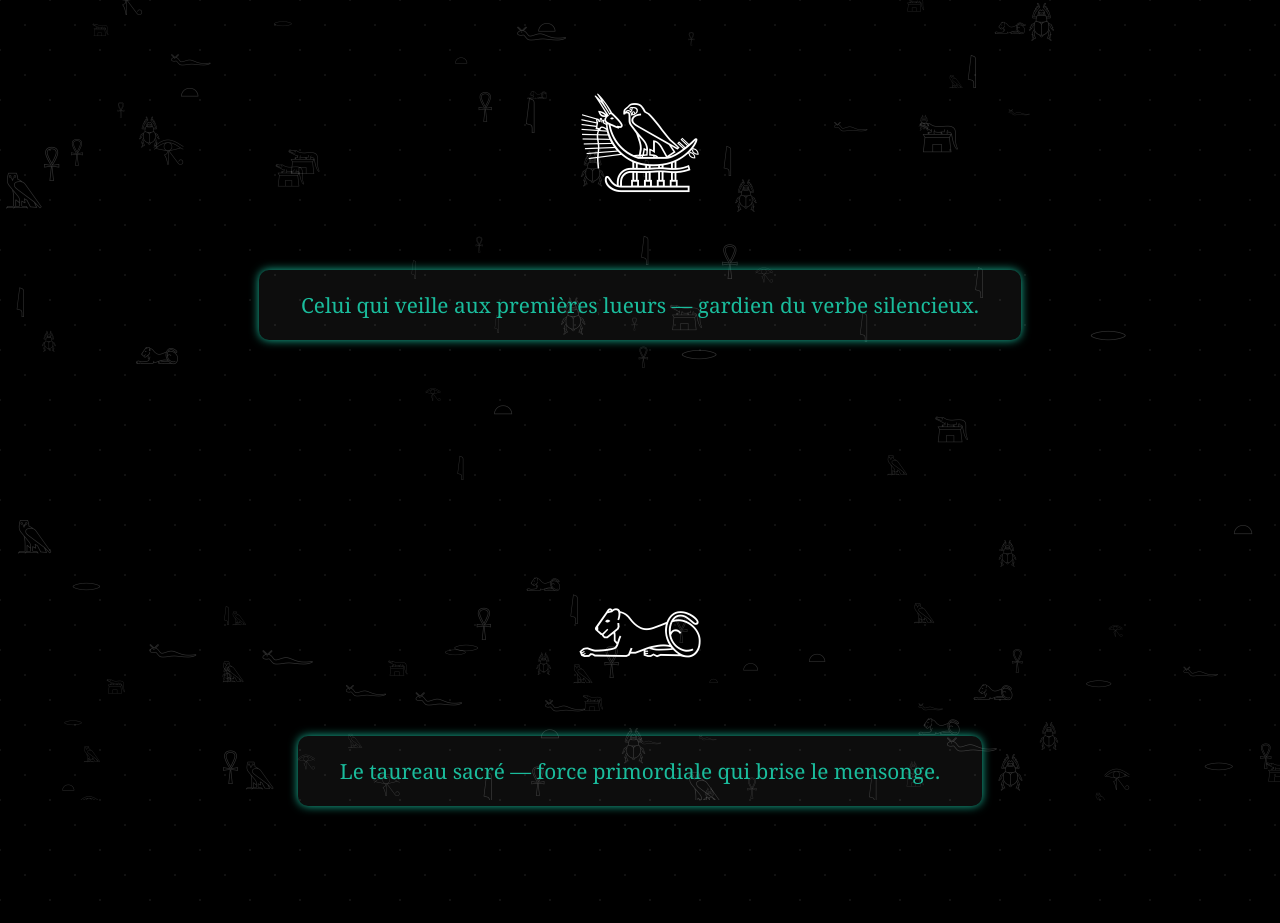
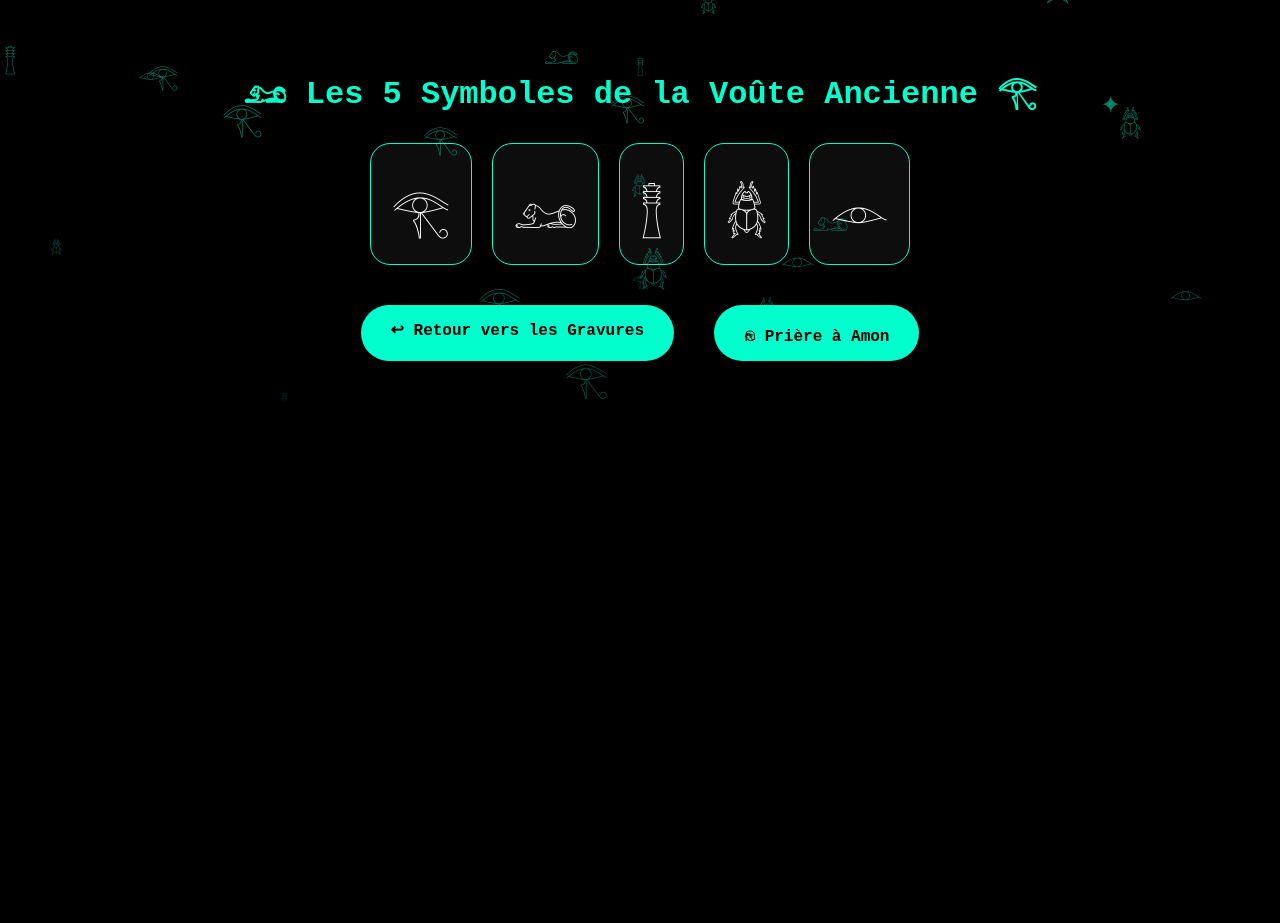
Before and after one commit to Langageneo/Langage-Neo-Sacred-Cod, a plain HTML site: page symbole.html in a window 1280 px wide. Shown: the top 923 px of the page. After the commit the page ends 800 px from the top, so only its background shows below. Drawn offline with Linux system fonts and the light colour scheme.

Commit message:
symbole.html
Signed-off-by: Parfait Guiri  <parfait.guiri@gmail.com>

```diff
--- a/symbole.html
+++ b/symbole.html
@@ -1,25 +1,74 @@
-<!DOCTYPE html>
-<html lang="fr">
+<!DOCTYPE html><html lang="fr">
 <head>
-  <meta charset="UTF-8" />
-  <meta name="viewport" content="width=device-width, initial-scale=1" />
-  <title>symbole</title>
+  <meta charset="UTF-8">
+  <title>𓂀 Page 4 — Symboles Sacrés 𓃭</title>
   <style>
     body {
       margin: 0;
       padding: 0;
-      font-family: 'Georgia', serif;
-      background: #000;
-      color: #fff;
-      overflow-x: hidden;
-      background-image: radial-gradient(#111 1px, transparent 1px), radial-gradient(#111 1px, transparent 1px);
-      background-position: 0 0, 25px 25px;
-      background-size: 50px 50px;
+      background: black;
+      color: white;
+      font-family: 'Courier New', monospace;
+      overflow: hidden;
+      position: relative;
+    }.container {
+  text-align: center;
+  padding: 40px 20px;
+  z-index: 2;
   position: relative;
 }
 
+h1 {
+  font-size: 2em;
+  color: #00ffcc;
+  margin-bottom: 30px;
+}
+
+.symboles {
+  display: flex;
+  justify-content: center;
+  flex-wrap: wrap;
+  gap: 20px;
+  margin-bottom: 40px;
+}
+
+.symbole {
+  font-size: 3em;
+  background-color: rgba(255, 255, 255, 0.05);
+  border: 1px solid #00ffcc;
+  padding: 20px;
+  border-radius: 20px;
+  transition: transform 0.3s;
+}
+
+.symbole:hover {
+  transform: scale(1.2);
+  background-color: #00ffcc;
+  color: black;
+}
+
+.buttons {
+  display: flex;
+  justify-content: center;
+  gap: 40px;
+}
+
+.buttons a {
+  background-color: #00ffcc;
+  color: black;
+  padding: 15px 30px;
+  border-radius: 30px;
+  font-weight: bold;
+  text-decoration: none;
+  transition: background 0.3s;
+}
+
+.buttons a:hover {
+  background-color: #00bfa6;
+}
+
 .rain {
-      position: fixed;
+  position: absolute;
   top: 0;
   left: 0;
   width: 100%;
@@ -31,132 +80,54 @@
 
 .rain span {
   position: absolute;
-      top: -10%;
-      font-size: 20px;
-      color: rgba(255, 255, 255, 0.2);
+  white-space: nowrap;
+  color: #00ffcc;
   animation: fall linear infinite;
+  user-select: none;
 }
 
 @keyframes fall {
-      0% { transform: translateY(-100%); }
-      100% { transform: translateY(120vh); }
+  0% {
+    transform: translateY(-100vh);
+    opacity: 0;
+  }
+  10% {
+    opacity: 1;
+  }
+  100% {
+    transform: translateY(110vh);
+    opacity: 0;
+  }
 }
 
-    .symbol-block {
-      padding: 4em 2em;
-      text-align: center;
-      position: relative;
-      z-index: 1;
-    }
-
-    .symbol {
-      font-size: 6em;
-      margin-bottom: 0.5em;
-    }
-
-    .description {
-      font-size: 1.3em;
-      color: #1abc9c;
-      background-color: rgba(255,255,255,0.05);
-      display: inline-block;
-      padding: 1em 2em;
-      border-radius: 10px;
-      box-shadow: 0 0 10px #1abc9c;
-      max-width: 90%;
-      margin-bottom: 3em;
-    }
-
-    .button-container {
-      display: flex;
-      justify-content: center;
-      gap: 50px;
-      flex-wrap: wrap;
-      margin-top: 40px;
-      margin-bottom: 40px;
-      position: relative;
-      z-index: 1;
-    }
-
-    .return-button, .prayer-button {
-      display: inline-block;
-      padding: 20px 40px;
-      font-size: 1.5em;
-      font-weight: bold;
-      border-radius: 50px;
-      text-decoration: none;
-      color: white;
-      box-shadow: 0 0 25px #1abc9c;
-      background: radial-gradient(circle, #1abc9c 30%, #0f2027 100%);
-      transition: transform 0.3s ease;
-      cursor: pointer;
-      user-select: none;
-    }
-
-    .return-button:hover, .prayer-button:hover {
-      transform: scale(1.1);
-      box-shadow: 0 0 40px #1abc9cff;
-    }
-
-    .prayer-text {
-      display: block;
-      font-size: 0.7em;
-      font-weight: normal;
-      margin-top: 10px;
-      color: #ade2c4;
-      text-shadow: 0 0 5px #1abc9c;
-      max-width: 250px;
-    }
   </style>
 </head>
 <body>
-  <div class="rain" id="rain"></div>
+  <div class="container">
+    <h1>𓃭 Les 5 Symboles de la Voûte Ancienne 𓂀</h1>
+    <div class="symboles">
+      <div class="symbole">𓂀</div>
+      <div class="symbole">𓃭</div>
+      <div class="symbole">𓊽</div>
+      <div class="symbole">𓆣</div>
+      <div class="symbole">𓁹</div>
+    </div>
+    <div class="buttons">
+      <a href="chapitre9-gravures.html">↩ Retour vers les Gravures</a>
+      <a href="priere-amon.html">𓁶 Prière à Amon</a>
+    </div>
+  </div>  <div class="rain" id="rain"></div>  <script>
+    const symbols = ['𓂀', '𓃭', '𓊽', '𓆣', '𓁹', '*', '✦', '𓂓'];
+    const rainContainer = document.getElementById('rain');
 
-  <div class="symbol-block">
-    <div class="symbol">𓅋</div>
-    <div class="description">Celui qui veille aux premières lueurs — gardien du verbe silencieux.</div>
-  </div>
-  <div class="symbol-block">
-    <div class="symbol">𓃭</div>
-    <div class="description">Le taureau sacré — force primordiale qui brise le mensonge.</div>
-  </div>
-  <div class="symbol-block">
-    <div class="symbol">𓂀</div>
-    <div class="description">L’œil éveillé — regard qui voit dans l'invisible, mémoire du monde ancien.</div>
-  </div>
-  <div class="symbol-block">
-    <div class="symbol">𓆣</div>
-    <div class="description">Le serpent des eaux — souffle en spirale, gardien des portails mystiques.</div>
-  </div>
-  <div class="symbol-block">
-    <div class="symbol">𓆋</div>
-    <div class="description">Celui qui rampe sous la lumière lunaire — maître du silence et du passage secret.</div>
-  </div>
-
-  <div class="button-container">
-    <a href="chapitre9gravures.html" class="return-button" title="Retour à la page 3">
-      𓂀 Retour vers le Future
-    </a>
-
-    <div class="prayer-button" title="Prière à Amon">
-      𓅃 Prière à Amon
-      <span class="prayer-text">
-        "Ô Amon, souffle sacré, guide-nous vers la lumière et protège notre chemin."
-      </span>
-    </div>
-  </div>
-
-  <script>
-    const rainContainer = document.getElementById('rain');
-    const hieroglyphs = ['𓅓', '𓂀', '𓃭', '𓆑', '𓋹', '𓆣', '𓆋', '𓇋', '𓏏', '𓂋'];
-    const count = 150;
-    for (let i = 0; i < count; i++) {
+    for (let i = 0; i < 80; i++) {
       const span = document.createElement('span');
-      span.innerText = hieroglyphs[Math.floor(Math.random() * hieroglyphs.length)];
+      span.innerText = symbols[Math.floor(Math.random() * symbols.length)];
       span.style.left = Math.random() * 100 + 'vw';
-      span.style.animationDuration = (2 + Math.random() * 5) + 's';
       span.style.fontSize = (12 + Math.random() * 24) + 'px';
+      span.style.animationDuration = (3 + Math.random() * 5) + 's';
+      span.style.animationDelay = Math.random() * 5 + 's';
       rainContainer.appendChild(span);
     }
-  </script>
-</body>
+  </script></body>
 </html>
```
Lines whose indentation alone changed are shown as unchanged.
